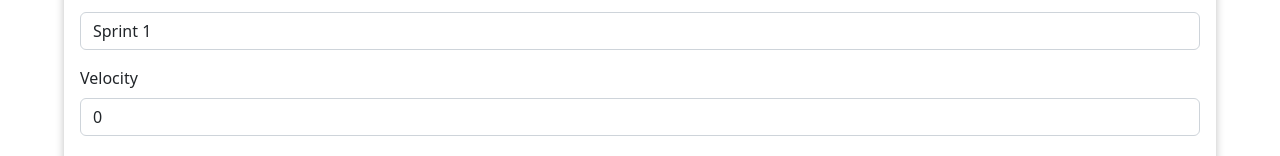
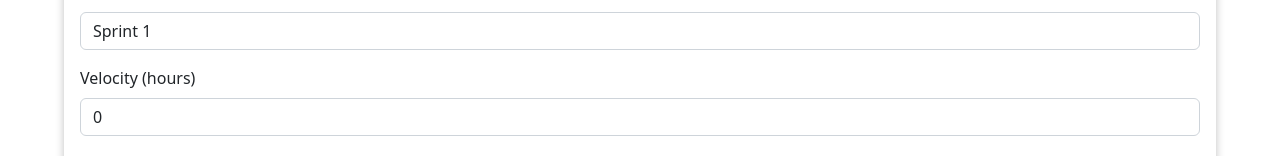
Before and after one commit to shanji97/SMRPOmarduk, a React (Create React App) app in the folder frontend/: page /1/add-sprint in a window 1280 px wide. Shown: the part 170-326 px from the top of the page. Built offline with nearby package versions, Linux system fonts and the light colour scheme.

Commit message:
Change velocity input name

```diff
--- a/frontend/src/pages/AddSprint.tsx
+++ b/frontend/src/pages/AddSprint.tsx
@@ -136,10 +136,9 @@ const AddSprint: React.FC<AddSprintProps> = ({isEdit, sprintId, nameInit, veloci
                 </Form.Group>
 
                 <Form.Group className="mb-3" controlId="formBasicName">
-                    <Form.Label>Velocity</Form.Label>
+                    <Form.Label>Velocity (hours)</Form.Label>
                     <Form.Control
                         type='number'
-                        placeholder="velocity in hours"
                         min={1}
                         name='velocity'
                         value={velocity}
```
